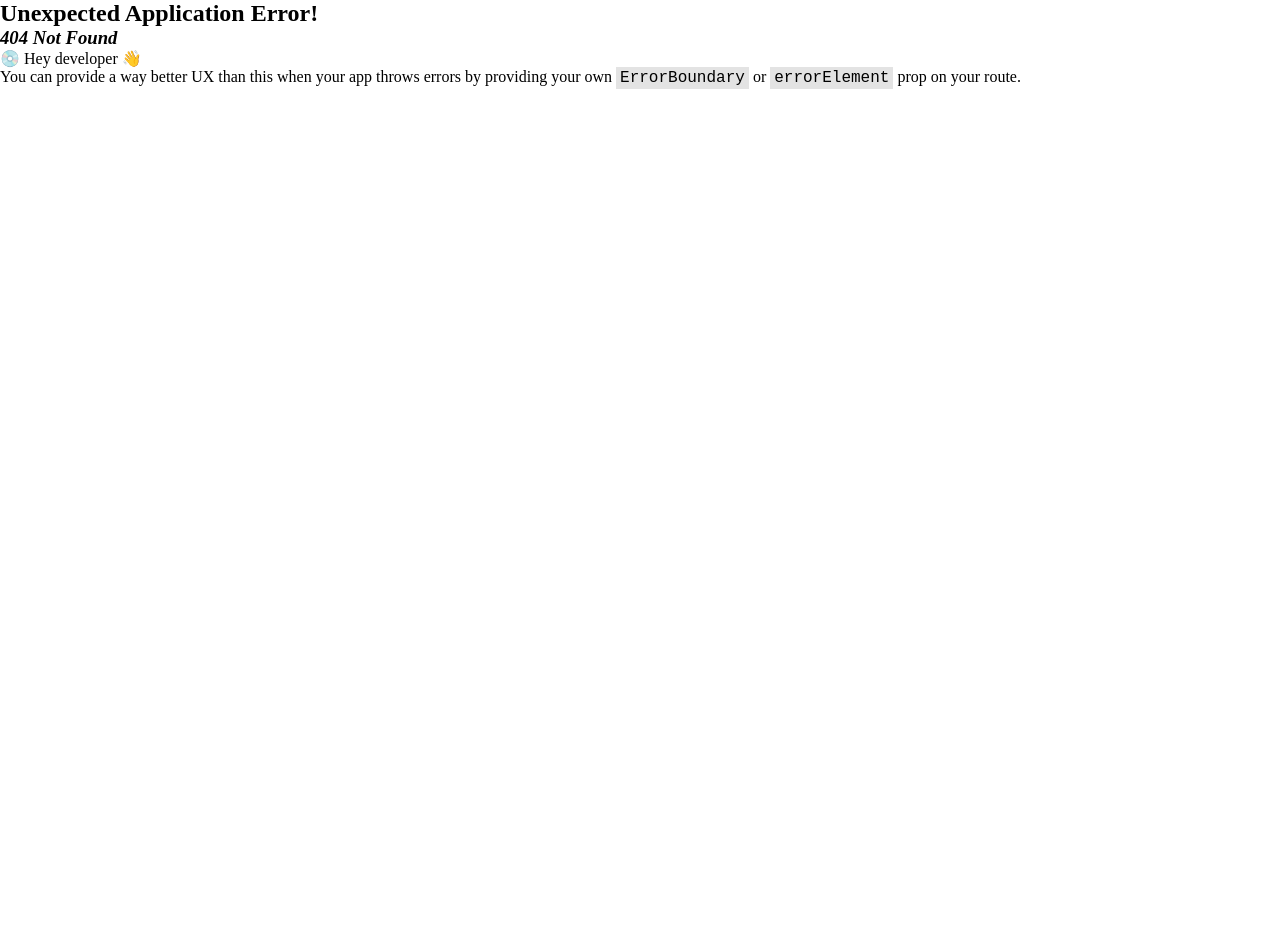
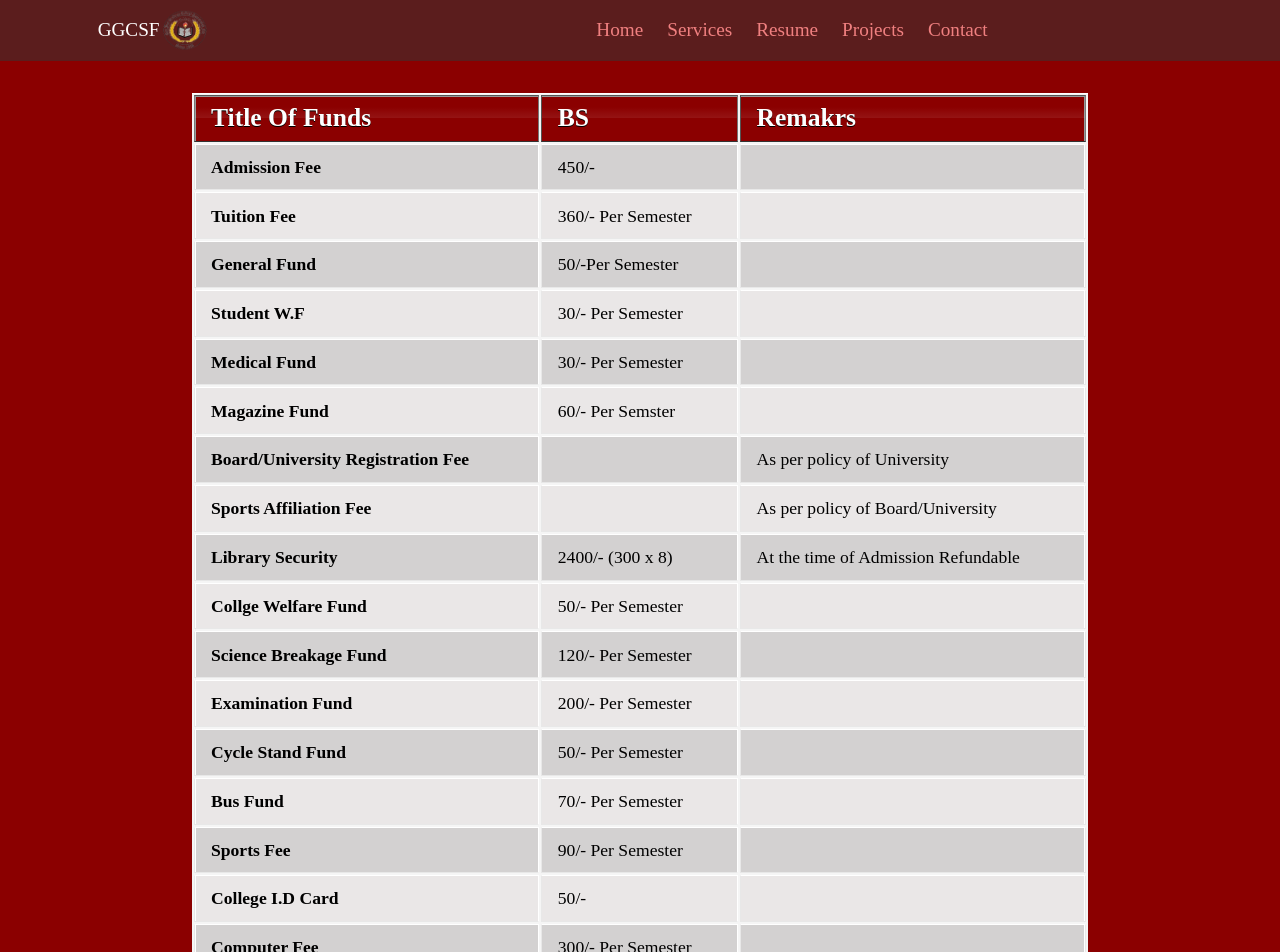
Before and after one commit to RMHamzaArif89/FYP-College-Website, a React (Vite) app in the folder College_Site_Frontend/: page /feeStructure in a window 1280 px wide. Before the commit this address had no page. Shown: the top 952 px of the page. Before the commit the page ends 800 px from the top, so only its background shows below. Built offline with nearby package versions, Linux system fonts and the light colour scheme.

Commit message:
created feeStructure page added details using map.

```diff
--- a/College_Site_Frontend/src/App.jsx
+++ b/College_Site_Frontend/src/App.jsx
@@ -25,7 +25,8 @@ import Inter from './Pages/Programs/Inter';
 import Contact from './Pages/Contact/Contact'
 import ExamNews from './Pages/ExamNews/ExamNews';
 import RAI from './Pages/RulesAndInstruction/RAI';
-import StudentIns from './Pages/StudentInstructions/StudentIns'
+import StudentIns from './Pages/StudentInstructions/StudentIns';
+import FeeStructure from './Pages/FeeStructure/FeeStructure';
 
 
 const router = createBrowserRouter(
@@ -47,6 +48,7 @@ const router = createBrowserRouter(
       <Route path='/examNews' element={<ExamNews/>}/>
       <Route path='/rules' element={<RAI/>}/>
       <Route path='/studentIns' element={<StudentIns/>}/>
+      <Route path='/feeStructure' element={<FeeStructure/>}/>
 
 
 
--- a/College_Site_Frontend/src/Components/Footer/Footer.jsx
+++ b/College_Site_Frontend/src/Components/Footer/Footer.jsx
@@ -30,13 +30,13 @@ function Footer() {
       </div>
       <div className="footer-col2">
         <div className="col21 col2">
-          <li>Contact</li>
-          <li>Complain Box</li>
-          <li>Gallery</li>
+          <li><Link to={'/contact'}>Contact</Link></li>
+          <li><Link to={'/feeStructure'}>Fee Structure</Link></li>
+          <li><Link to={'/rules'}>Rules & Regulations</Link></li>
           <li><Link to={'/studentIns'}>Student Instrucitons</Link></li>
         </div>
         <div className="col22 col2">
-          <li>Fee Structure</li>
+          <li>Complain Box</li>
           <li><Link to='/programs'>Programs</Link></li>
           <li><Link to="/examNews">Exam News</Link></li>
           <li><Link to='https://drive.google.com/drive/folders/1HgH7fbNvelViMGgL_ZyBaGAyDtg3RYa3' target='blank'>Course Outline</Link></li>
--- a/College_Site_Frontend/src/Pages/FeeStructure/FeeStructure.jsx
+++ b/College_Site_Frontend/src/Pages/FeeStructure/FeeStructure.jsx
@@ -1,10 +1,33 @@
 import React from 'react'
+import './feeStructure.css'
+import FeeStructureData from './FeeStructureData'
 
 function FeeStructure() {
   return (
     <div className="feeStructure">
 
-
+      <table>
+        <thead>
+          <tr>
+            <th>Title Of Funds</th>
+            <th>BS</th>
+            <th>Remakrs</th>
+          </tr>
+        </thead>
+        <tbody>
+          {
+            FeeStructureData.map((data) => {
+              return (
+                <tr>
+                  <td><strong>{data.heading}</strong></td>
+                  <td>{data.fee}</td>
+                  <td>{data.remakrs}</td>
+                </tr>
+              )
+            })
+          }
+        </tbody>
+      </table>
     </div>
   )
 }
--- /dev/null
+++ b/College_Site_Frontend/src/Pages/FeeStructure/FeeStructureData.js
@@ -0,0 +1,85 @@
+const FeeStructureData=[
+    {
+        heading:'Admission Fee',
+        fee:'450/-',
+        remarks:'At the time of Admission'
+    },
+    {
+        heading:'Tuition Fee',
+        fee:'360/- Per Semester'
+    },
+    {
+        heading:'General Fund',
+        fee:'50/-Per Semester',
+    },
+    {
+        heading:'Student W.F',
+        fee:'30/- Per Semester'
+    },
+    {
+        heading:'Medical Fund',
+        fee:'30/- Per Semester'
+    },
+    {
+        heading:'Magazine Fund',
+        fee:'60/- Per Semster'
+    },
+    {
+        heading:'Board/University Registration Fee',
+        remakrs:'As per policy of University'
+    },
+    {
+        heading:'Sports Affiliation Fee',
+        remakrs:'As per policy of Board/University'
+    },
+    {
+        heading:'Library Security',
+        fee:'2400/- (300 x 8)',
+        remakrs:'At the time of Admission Refundable'
+    },
+    {
+        heading:'Collge Welfare Fund',
+        fee:'50/- Per Semester'
+    },
+    {
+        heading:'Science Breakage Fund',
+        fee:'120/- Per Semester'
+    },
+    {
+        heading:'Examination Fund',
+        fee:'200/- Per Semester'
+    },
+    {
+        heading:'Cycle Stand Fund',
+        fee:'50/- Per Semester'
+    },
+    {
+        heading:'Bus Fund',
+        fee:'70/- Per Semester'
+    },
+    {
+         heading:'Sports Fee',
+         fee:'90/- Per Semester'
+    },
+    {
+        heading:'College I.D Card',
+        fee:'50/-'
+    },
+    {
+        heading:'Computer Fee',
+        fee:'300/- Per Semester'
+    },
+    {
+        heading:'Examination Fee Board/University',
+        remakrs:'As per policy of University'
+    },
+    {
+        heading:'Hilal-e-Ahmar Fund',
+        fee:'30/- Per Semester'
+    },
+    {
+        heading:'Evening',
+        fee:'8000/- Per Smester'
+    }
+]
+export default FeeStructureData;
--- a/College_Site_Frontend/src/Pages/FeeStructure/feeStructure.css
+++ b/College_Site_Frontend/src/Pages/FeeStructure/feeStructure.css
@@ -0,0 +1,107 @@
+.feeStructure{
+    background: darkred;
+    width: 100%;
+    height: auto;
+    padding: 2rem 0;
+}
+strong {
+    font-weight: bolder;
+  }
+
+
+  table {
+    background: #f5f5f5;
+    border-collapse: separate;
+    box-shadow: inset 0 1px 0 #fff;
+    font-size: 1rem;
+    line-height: 1.4rem;
+    margin: 0 auto;
+    text-align: left;
+    width: 70%;
+  }
+
+  th {
+   background: darkred;
+    border-left: 1px solid #555;
+    border-right: 1px solid #777;
+    border-top: 1px solid #555;
+    border-bottom: 1px solid #333;
+    box-shadow: inset 0 1px 0 #999;
+    color: #fff;
+    font-weight: bold;
+    padding: 0.7rem 1rem;
+    position: relative;
+    text-shadow: 0 1px 0 #000;
+    font-size: 1.6rem;
+  }
+
+  th:after {
+    background: linear-gradient(rgba(255,255,255,0), rgba(255,255,255,.08));
+    content: '';
+    display: block;
+    height: 25%;
+    left: 0;
+    position: absolute;
+    top: 25%;
+    width: 100%;
+  }
+
+  th:first-child {
+    border-left: 1px solid #777;
+    box-shadow: inset 1px 1px 0 #999;
+  }
+
+  th:last-child {
+    box-shadow: inset -1px 1px 0 #999;
+  }
+
+  td {
+    border-right: 1px solid #fff;
+    border-left: 1px solid #e8e8e8;
+    border-top: 1px solid #fff;
+    border-bottom: 1px solid #e8e8e8;
+    padding: 0.7rem 1rem;
+    position: relative;
+    transition: all 300ms;
+    font-size: 1.1rem;
+  }
+
+  td:first-child {
+    box-shadow: inset 1px 0 0 #fff;
+  }
+
+  td:last-child {
+    border-right: 1px solid #e8e8e8;
+    box-shadow: inset -1px 0 0 #fff;
+  }
+
+  tr {
+  background: rgb(234, 231, 231);;
+  }
+
+  tr:nth-child(odd) td {
+background: rgb(211, 209, 209);;
+  }
+
+  tr:last-of-type td {
+    box-shadow: inset 0 -1px 0 #fff;
+  }
+
+  tr:last-of-type td:first-child {
+    box-shadow: inset 1px -1px 0 #fff;
+  }
+
+  tr:last-of-type td:last-child {
+    box-shadow: inset -1px -1px 0 #fff;
+  }
+
+  tbody:hover td {
+    color: transparent;
+    text-shadow: 0 0 3px #aaa;
+  }
+
+  tbody:hover tr:hover td {
+    color: black;
+    transform: scale(1.1);
+    text-shadow: 0 1px 0 #fff;
+  }
```
